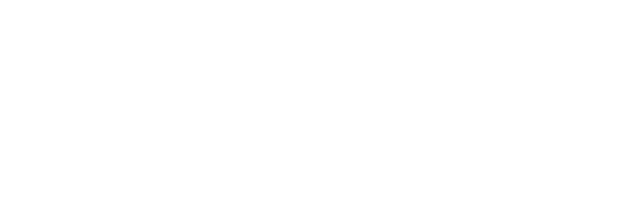
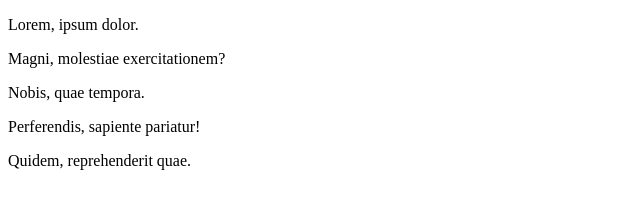
Before and after one commit to fatihemrertekin/kodluyoruzilkrepo, a plain HTML site: page index.html in a window 1280 px wide. Shown: the whole page, without its empty margins (0-640 px from the left). Drawn offline with Linux system fonts and the light colour scheme.

Commit message:
Paragraph rows added which changed in index.html

```diff
--- a/index.html
+++ b/index.html
@@ -7,6 +7,10 @@
     <title>Document</title>
 </head>
 <body>
-
+    <p>Lorem, ipsum dolor.</p>
+    <p>Magni, molestiae exercitationem?</p>
+    <p>Nobis, quae tempora.</p>
+    <p>Perferendis, sapiente pariatur!</p>
+    <p>Quidem, reprehenderit quae.</p>
 </body>
 </html>
```
